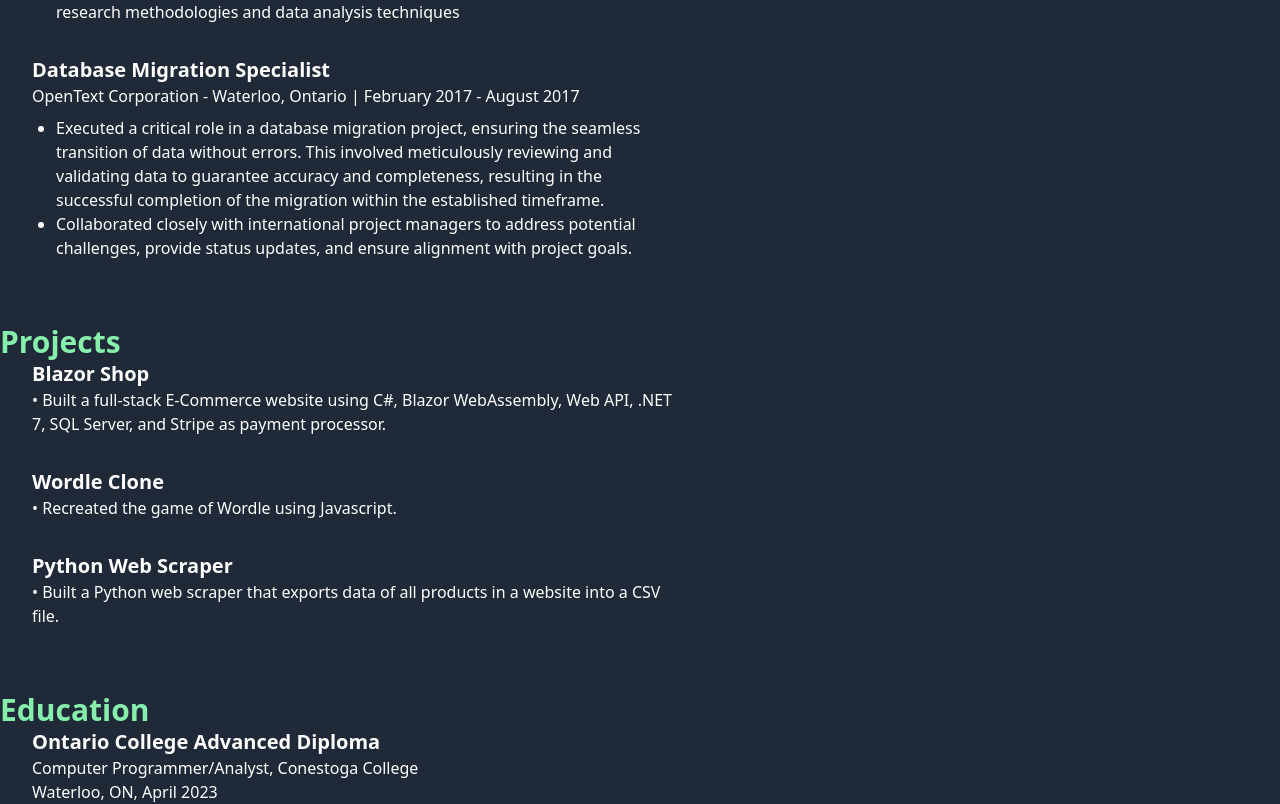
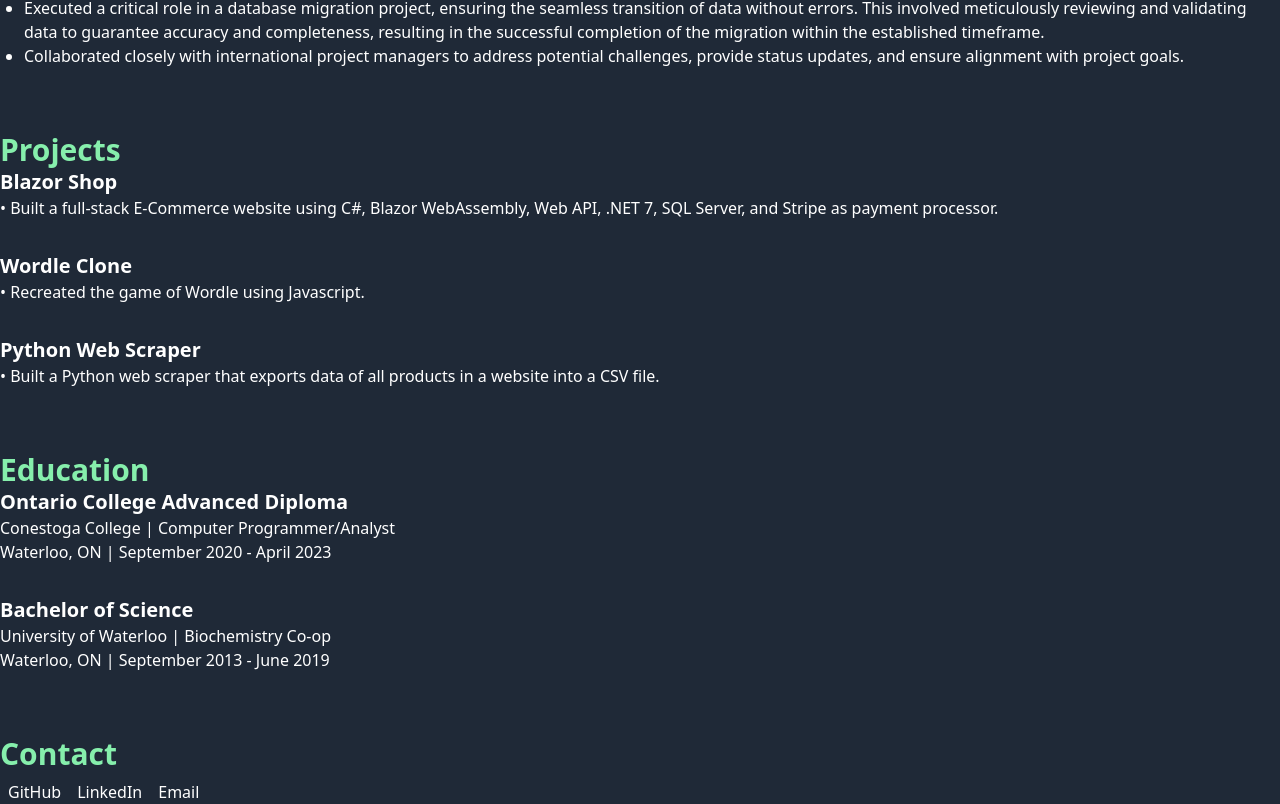
Before and after one commit to flanfy/ResumeWebsite, a React (Vite) app: page / in a window 1280 px wide. Shown: the part 876-1680 px from the top of the page. Built offline with nearby package versions, Linux system fonts and the light colour scheme; a web font is replaced by a local one.

Commit message:
Revert "created themes"
This reverts commit 253ffc5343f4837eebfdd51026ef1cc88e6d354e.

```diff
--- a/src/App.css
+++ b/src/App.css
@@ -1,9 +1,10 @@
- /*#root {
+/* #root {
+  max-width: 1280px;
   margin: 0 auto;
   padding: 2rem;
   text-align: center;
 }
-/*
+
 .logo {
   height: 6em;
   padding: 1.5em;
--- a/src/App.jsx
+++ b/src/App.jsx
@@ -12,7 +12,7 @@ import Contact from './components/Contact.jsx';
 function App() {
   return (
     <>
-      <div className="flex flex-col items-center justify-center min-h-screen bg-gray-800">
+      <div className="bg-gray-800">
         <Header />
         <main>
           <About />
--- a/src/components/About.jsx
+++ b/src/components/About.jsx
@@ -1,19 +1,19 @@
 import React from 'react';
 import Section from './Section';
+import { IMAGES } from '../data';
 import profile from '../assets/profile.jpg'
-import { theme1, theme2 } from './Themes';
 
 export default function About() {
     return (
-            <Section>
+            <Section name="about">
                 <div className="flex flex-col items-center">
-                    <h1 className={`text-7xl ${theme1.secondary}`}>Phillip Lu</h1>
+                    <h1 className="text-7xl text-green-300 font-bold">Phillip Lu</h1>
                     <img
                         src={profile}
                         alt="Profile"
-                        className="rounded-full w-32 h-32 object-cover"
+                        className="rounded-full w-32 h-32 object-cover lg:w-1/4 text-white"
                     />
-                    <div>
+                    <div className='lg:w-1/2 lg:ml-8 text-white'>
                         <p>
                             Hi! I'm a web developer with experience mainly in ASP.NET and React. I also have experience in research and data analysis using Microsoft Excel and Power BI. Flexible and willing to take other positions that may better fit my qualifications.
                         </p>
--- a/src/components/Contact.jsx
+++ b/src/components/Contact.jsx
@@ -2,15 +2,16 @@ import Section from "./Section";
 
 export default function Contact() {
     return (
-        <Section name="Contact">
+        <Section name="contact">
+            <h2 className="text-3xl text-green-300 font-bold">Contact</h2>
             <div className="mt-2">
-                <a href="https://github.com/flanfy" className="mx-2" target="_blank" rel="noopener noreferrer">
+                <a href="https://github.com/flanfy" className="text-white mx-2" target="_blank" rel="noopener noreferrer">
                     GitHub
                 </a>
-                <a href="https://www.linkedin.com/in/phillip-lu/" className="mx-2" target="_blank" rel="noopener noreferrer">
+                <a href="https://www.linkedin.com/in/phillip-lu/" className="text-white mx-2" target="_blank" rel="noopener noreferrer">
                     LinkedIn
                 </a>
-                <a href="mailto:philliplu4@gmail.com" className="mx-2" target="_blank" rel="noopener noreferrer">
+                <a href="mailto:philliplu4@gmail.com" className="text-white mx-2" target="_blank" rel="noopener noreferrer">
                     Email
                 </a>
             </div>
--- a/src/components/Degree.jsx
+++ b/src/components/Degree.jsx
@@ -1,9 +1,9 @@
 export default function Degree({ school, program, degree, location, date }) {
     return (
-        <div>
+        <div className="mb-8 text-white">
           <h3 className="text-xl font-semibold">{degree}</h3>
-          <p>{program}, {school}</p>
-          <p>{location}, {date}</p>
+          <p>{school} | {program}</p>
+          <p>{location} | {date}</p>
         </div>
     );
 }
--- a/src/components/Education.jsx
+++ b/src/components/Education.jsx
@@ -5,15 +5,16 @@ import Degree from './Degree';
 
 export default function Education() {
     return (
-        <Section name="Education">
-          {EDUCATION.map((educationDetail, index) => (
+        <Section name="education">
+          <h2 className="text-3xl text-green-300 font-bold">Education</h2>
+          {EDUCATION.map((wah, index) => (
             <Degree
               key={index}
-              school={educationDetail.school}
-              program={educationDetail.program}
-              degree={educationDetail.degree}
-              location={educationDetail.location}
-              date={educationDetail.date}
+              school={wah.school}
+              program={wah.program}
+              degree={wah.degree}
+              location={wah.location}
+              date={wah.date}
             />
           ))}
         </Section>
--- a/src/components/Experience.jsx
+++ b/src/components/Experience.jsx
@@ -5,7 +5,8 @@ import Job from './Job';
 
 export default function Experience() {
     return (
-        <Section name="Experience">
+        <Section name="experience">
+          <h2 className="text-3xl text-green-300 font-bold">Experience</h2>
           {EXPERIENCE.map((job, index) => (
             <Job
               key={index}
--- a/src/components/Project.jsx
+++ b/src/components/Project.jsx
@@ -1,8 +1,8 @@
 export default function Project({title, description}) {
     return (
         <div className="mb-8">
-          <h3 className="text-xl font-semibold">{title}</h3>
-          <p>{description}</p>
+          <h3 className="text-xl font-semibold text-white">{title}</h3>
+          <p className="text-white">{description}</p>
         </div>
     );
 }
--- a/src/components/Projects.jsx
+++ b/src/components/Projects.jsx
@@ -5,7 +5,8 @@ import { PROJECT } from '../data';
 
 export default function Projects() {
     return (
-            <Section name="Projects">
+            <Section name="projects">
+                <h2 className="text-3xl text-green-300 font-bold">Projects</h2>
                 {PROJECT.map((project, index) => (
                     <Project
                     key={index}
--- a/src/components/Section.jsx
+++ b/src/components/Section.jsx
@@ -1,14 +1,10 @@
 import React from 'react';
 import { Element } from 'react-scroll';
-import { theme1, theme2 } from './Themes';
 
 export default function Section({ name, children }) {
     return (
         <Element name={name} className="container mx-auto mt-16">
-            <h1 className={`text-3xl ${theme1.secondary}`}>{name}</h1>
-            <div className={`${theme1.text}`}>
-                {children}
-            </div>
+            {children}
         </Element>
     );
 }
--- a/src/components/Themes.jsx
+++ /dev/null
@@ -1,11 +0,0 @@
-export const theme1 = {
-    primary: 'bg-gray-800',
-    secondary: 'text-green-300 font-bold',
-    text: 'lg:w-1/2 lg:ml-8 text-white',
-  };
-
-  export const theme2 = {
-    primary: 'purple-500',
-    secondary: 'orange-500',
-    text: 'gray-900',
-  };
--- a/src/data.js
+++ b/src/data.js
@@ -64,13 +64,13 @@ export const IMAGES = [
       program: "Computer Programmer/Analyst",
       degree: "Ontario College Advanced Diploma",
       location: "Waterloo, ON",
-      date: "April 2023",
+      date: "September 2020 - April 2023",
     },
     {
       school: "University of Waterloo",
       program: "Biochemistry Co-op",
       degree: "Bachelor of Science",
       location: "Waterloo, ON",
-      date: "June 2019",
+      date: "September 2013 - June 2019",
     },
   ]
```
